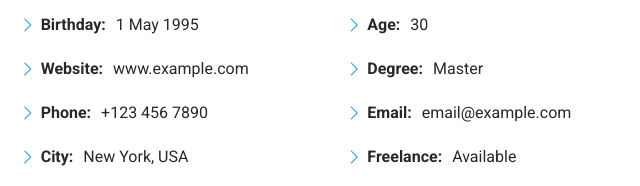
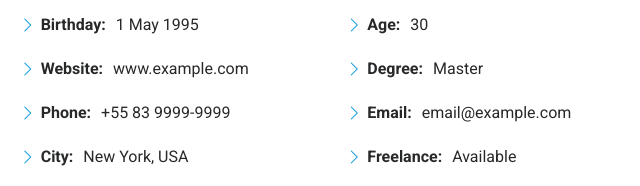
Before and after one commit to palomaanjos/portifolio2, a plain HTML site: page iPortfolio/index.html in a window 1280 px wide. Shown: the part 1118-1304 px from the top of the page, 619-1259 px from the left. Drawn offline with Linux system fonts and the light colour scheme.

Commit message:
Correção de numero de telefone

```diff
--- a/iPortfolio/index.html
+++ b/iPortfolio/index.html
@@ -110,7 +110,7 @@
                 <ul>
                   <li><i class="bi bi-chevron-right"></i> <strong>Birthday:</strong> <span>1 May 1995</span></li>
                   <li><i class="bi bi-chevron-right"></i> <strong>Website:</strong> <span>www.example.com</span></li>
-                  <li><i class="bi bi-chevron-right"></i> <strong>Phone:</strong> <span>+123 456 7890</span></li>
+                  <li><i class="bi bi-chevron-right"></i> <strong>Phone:</strong> <span>+55 83 9999-9999</span></li>
                   <li><i class="bi bi-chevron-right"></i> <strong>City:</strong> <span>New York, USA</span></li>
                 </ul>
               </div>
```
